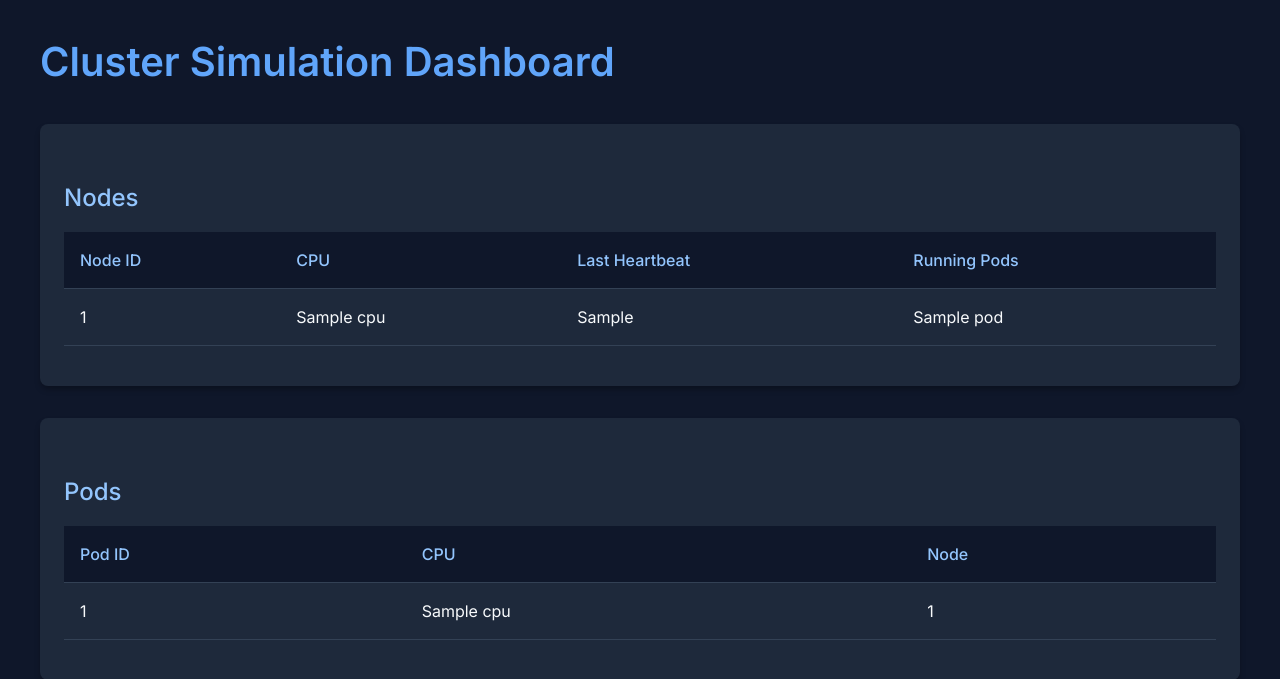
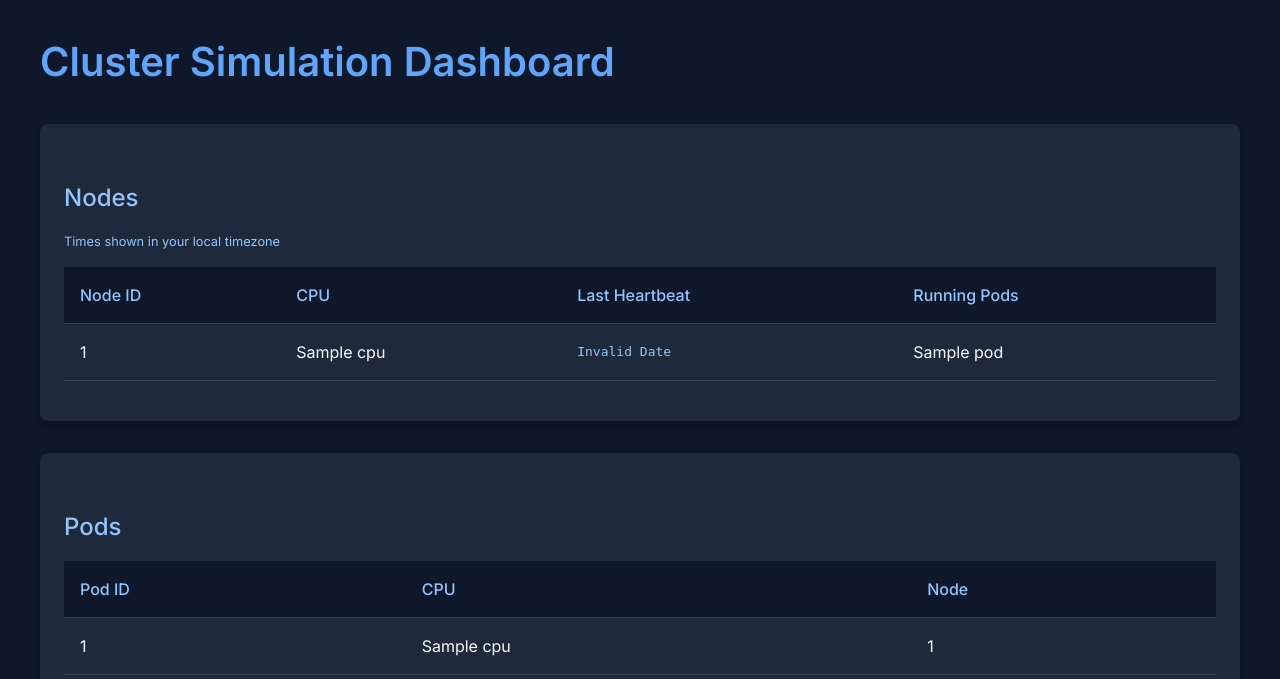
Before and after one commit to shashwathrajkumar/CS555_CS590_CS608_CS609_A_Distributed_Systems_Cluster_Simulation_Framework, a Flask app: template client/templates/index.html in a window 1280 px wide. Shown: the top 679 px of the page. Run offline with Flask 3, Linux system fonts and the light colour scheme; the template is opened without the code that fills it: most values are stand-ins (such as "Sample title", 1, 10 or a date in 2020).

Commit message:
Made changes to frontend and formatted timestamp(requires change from UTC to IST)

```diff
--- a/client/templates/index.html
+++ b/client/templates/index.html
@@ -153,6 +153,17 @@
         padding: 0.75rem;
       }
     }
+
+    .timestamp {
+      font-family: monospace;
+      color: var(--secondary-color);
+      white-space: nowrap;
+    }
+    .timezone-info {
+      font-size: 0.8rem;
+      color: var(--secondary-color);
+      margin-top: 0.5rem;
+    }
   </style>
 </head>
 <body>
@@ -161,6 +172,7 @@
 
     <div class="card">
       <h2>Nodes</h2>
+      <div class="timezone-info">Times shown in your local timezone</div>
       <table>
         <thead>
           <tr>
@@ -175,7 +187,7 @@
           <tr>
             <td>{{ node.node_id }}</td>
             <td>{{ node.cpu }}</td>
-            <td>{{ node.last_heartbeat }}</td>
+            <td class="timestamp" data-utc="{{ node.last_heartbeat }}">{{ node.last_heartbeat.split('.')[0].replace('T', ' ') }}</td>
             <td>
               {% for pod in node.running_pods %}
                 {{ pod }}{% if not loop.last %}, {% endif %}
@@ -223,6 +235,27 @@
         <button type="submit">Launch Pod</button>
       </form>
     </div>
+
+    <script>
+      document.addEventListener('DOMContentLoaded', function() {
+        const timestamps = document.querySelectorAll('.timestamp');
+        timestamps.forEach(timestamp => {
+          const utcTime = timestamp.getAttribute('data-utc');
+          const localDate = new Date(utcTime);
+          const formattedTime = localDate.toLocaleString('en-US', {
+            year: 'numeric',
+            month: '2-digit',
+            day: '2-digit',
+            hour: '2-digit',
+            minute: '2-digit',
+            second: '2-digit',
+            hour12: false,
+            timeZone: 'Asia/Kolkata'
+          });
+          timestamp.textContent = formattedTime;
+        });
+      });
+    </script>
   </div>
 </body>
 </html>
```
